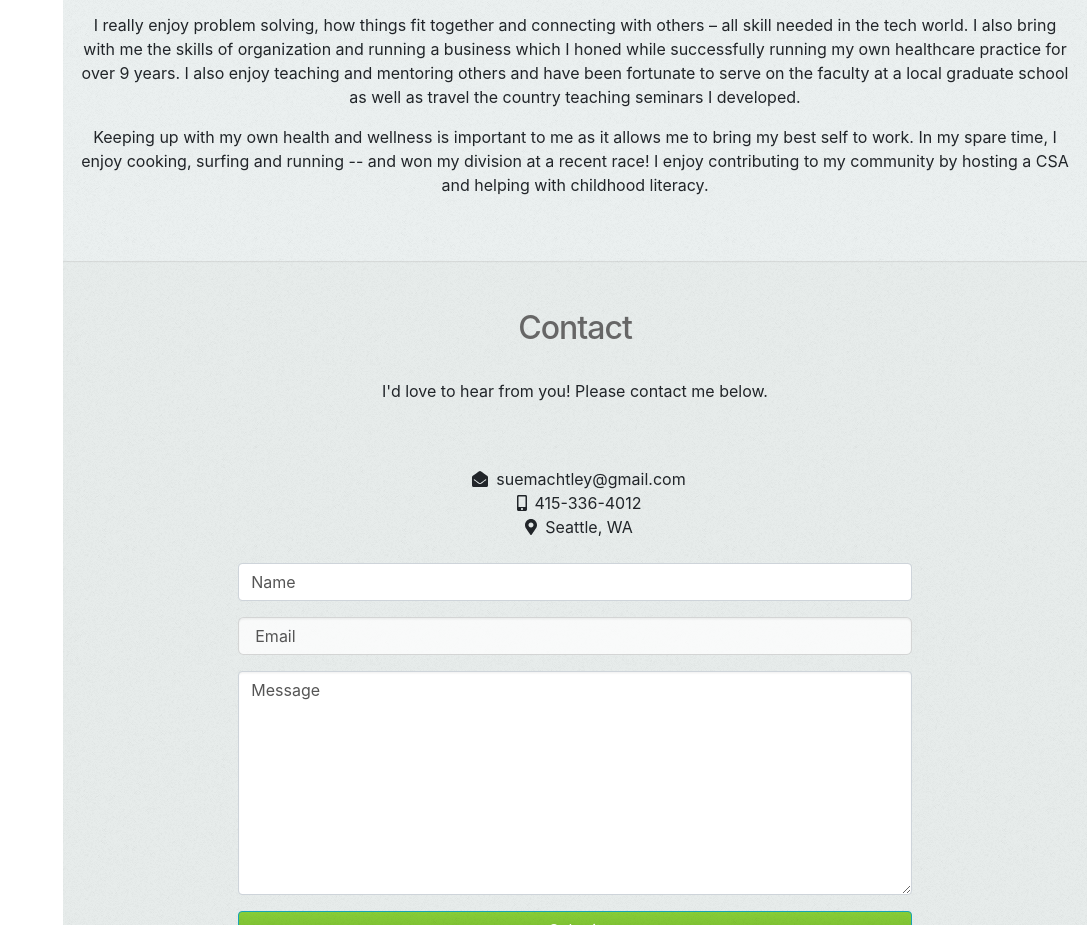
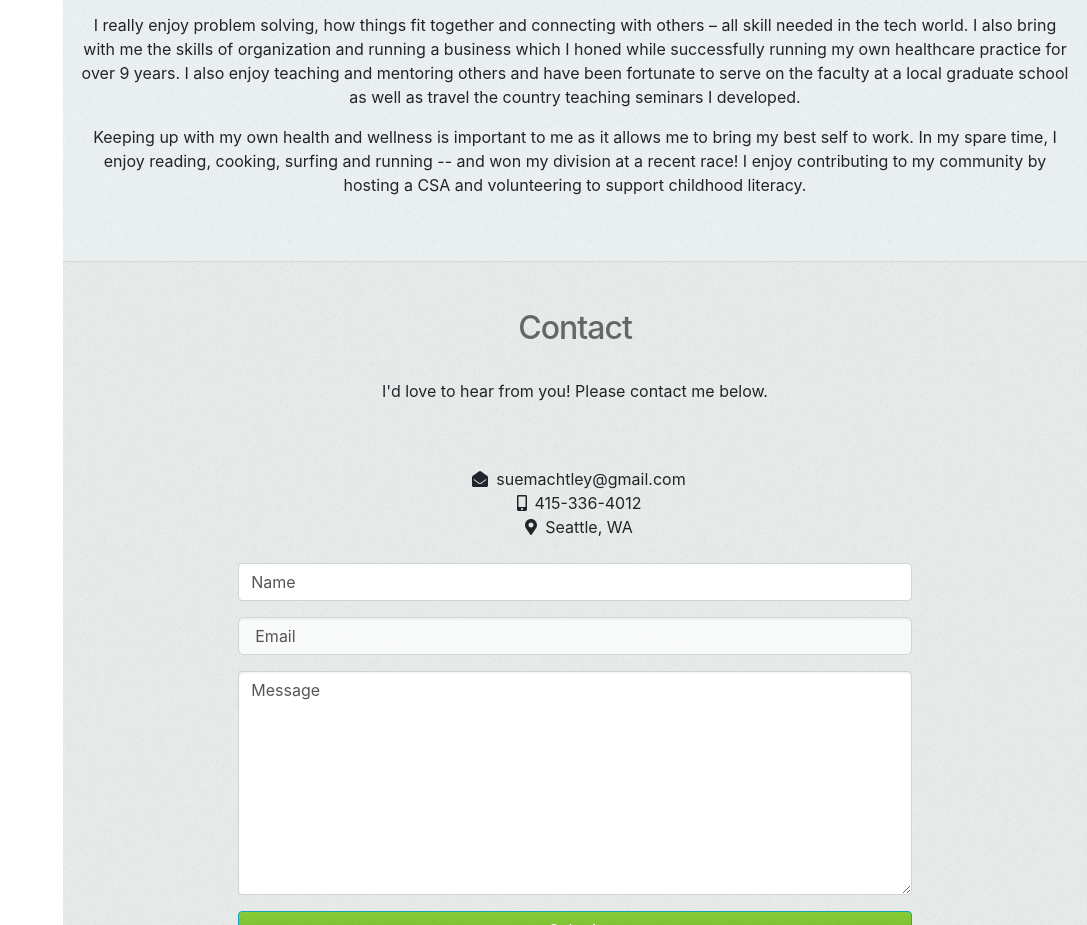
Before and after one commit to suetarazi/basic-server, a website: page public/index.html in a window 1280 px wide. Shown: the part 2872-3797 px from the top of the page, without its empty margins (193-1280 px from the left). Drawn offline with nearby package versions, Linux system fonts and the light colour scheme.

Commit message:
Update index.html

```diff
--- a/public/index.html
+++ b/public/index.html
@@ -222,7 +222,7 @@
 
 						<p>I really enjoy problem solving, how things fit together and connecting with others – all skill needed in the tech world. I also bring with me the skills of organization and running a business which I honed while successfully running my own healthcare practice for over 9 years. I also enjoy teaching and mentoring others and have been fortunate to serve on the faculty at a local graduate school as well as travel the country teaching seminars I developed.</p>
 
-						<p>Keeping up with my own health and wellness is important to me as it allows me to bring my best self to work. In my spare time, I enjoy cooking, surfing and running -- and won my division at a recent race! I enjoy contributing to my community by hosting a CSA and helping with childhood literacy.</p>
+						<p>Keeping up with my own health and wellness is important to me as it allows me to bring my best self to work. In my spare time, I enjoy reading, cooking, surfing and running -- and won my division at a recent race! I enjoy contributing to my community by hosting a CSA and volunteering to support childhood literacy.</p>
 
 
 						<!-- <div id="mediaLinks">
```
